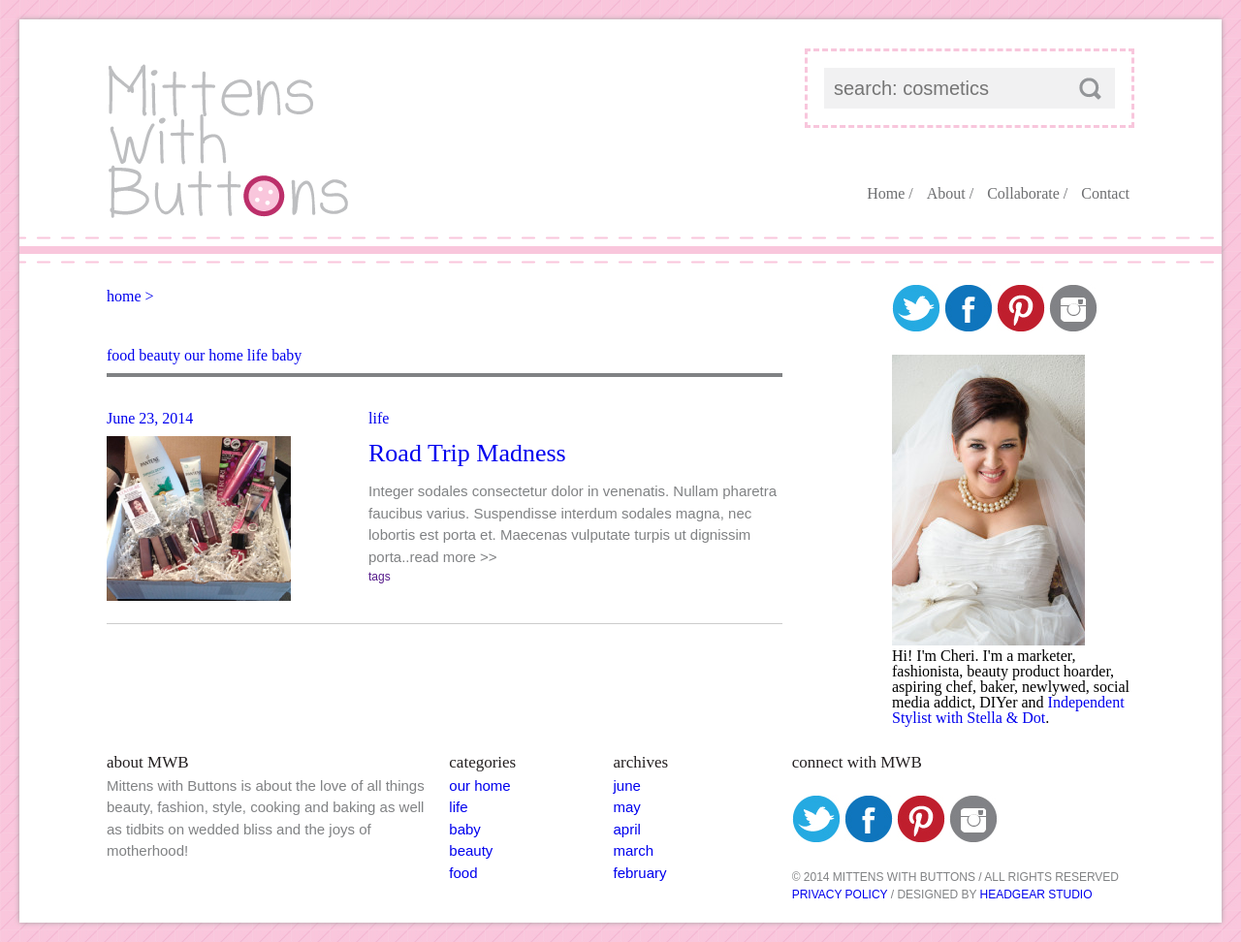
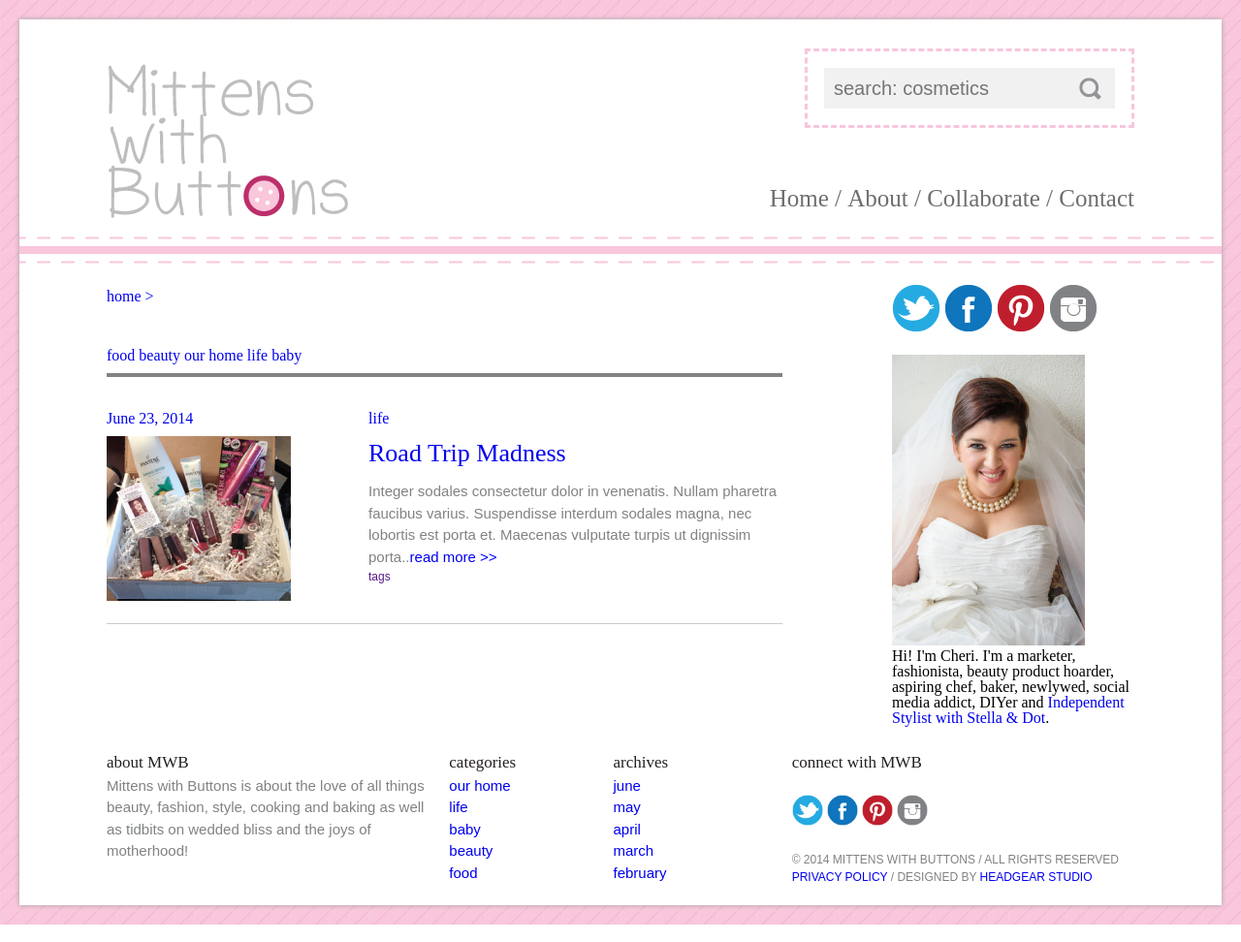
Before and after one commit to agentquay/mwb, a plain HTML site: page index.html in a window 1280 px wide. Shown: the whole page at 97% size. Drawn offline with nearby package versions, Linux system fonts and the light colour scheme.

Commit message:
nav menu

```diff
--- a/index.html
+++ b/index.html
@@ -63,7 +63,7 @@
                  <div class="post_info">
                      <span><a href="#">life</a></span>
                      <h2><a href="#">Road Trip Madness</a></h2>
-                     <p>Integer sodales consectetur dolor in venenatis. Nullam pharetra faucibus varius. Suspendisse interdum sodales magna, nec lobortis est porta et. Maecenas vulputate turpis ut dignissim porta..read more >></p>
+                     <p>Integer sodales consectetur dolor in venenatis. Nullam pharetra faucibus varius. Suspendisse interdum sodales magna, nec lobortis est porta et. Maecenas vulputate turpis ut dignissim porta<span class="read_more">..<a href="#">read more >></a></p>
                      <span class="post_tags"><a href="">tags</a></span>
                  </div>
 
--- a/style.scss
+++ b/style.scss
@@ -54,9 +54,9 @@ body{
 
 .searchbox {
     border: 3px dashed #f8c6dc;
+    float: right;
     padding: 17px;
     width: 340px;
-
 
 	input {
 	    background: url("img/search_icon.png") no-repeat scroll 95% center #f1f1f2;
@@ -72,13 +72,16 @@ body{
 
 
 .main_menu {
-	float: right;
+    float: right;
+    font-size: 25px;
     margin: 60px 0 25px;
+    text-align: right;
+    width: 100%;
 
 	li {
 		color: #6d6e70;
 	    display: inline;
-	    margin: 0 5px;
+	    margin: 0px;
 
 	    &:after{
 	    	content: " /";
@@ -200,6 +203,14 @@ footer{
 
 	li {
 	    display: inline;
+
+	}
+
+	footer & {
+
+		img{
+			width: 32px;
+		}
 	}
 }
 
```
Also changed, not shown: style.css.
